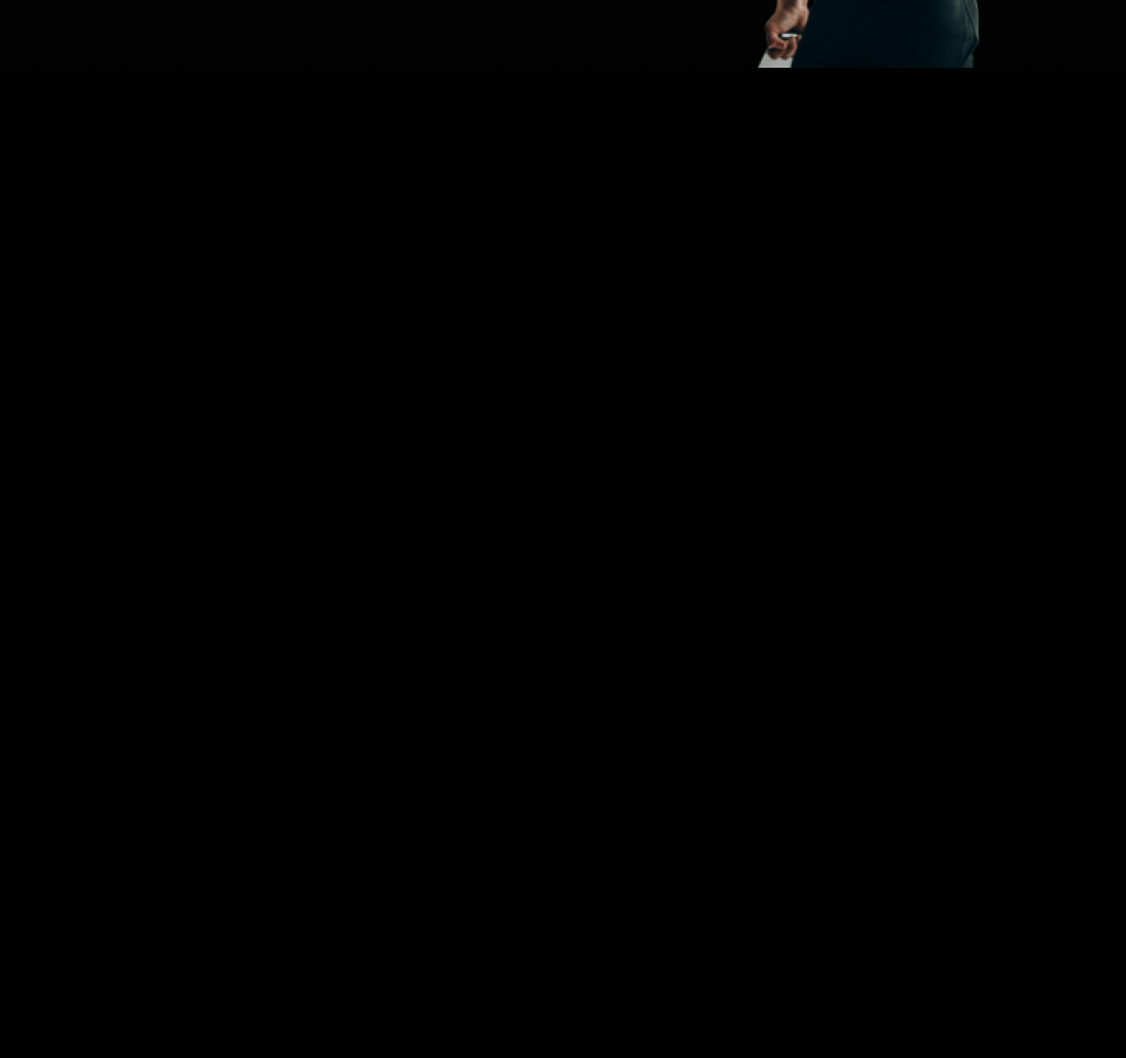
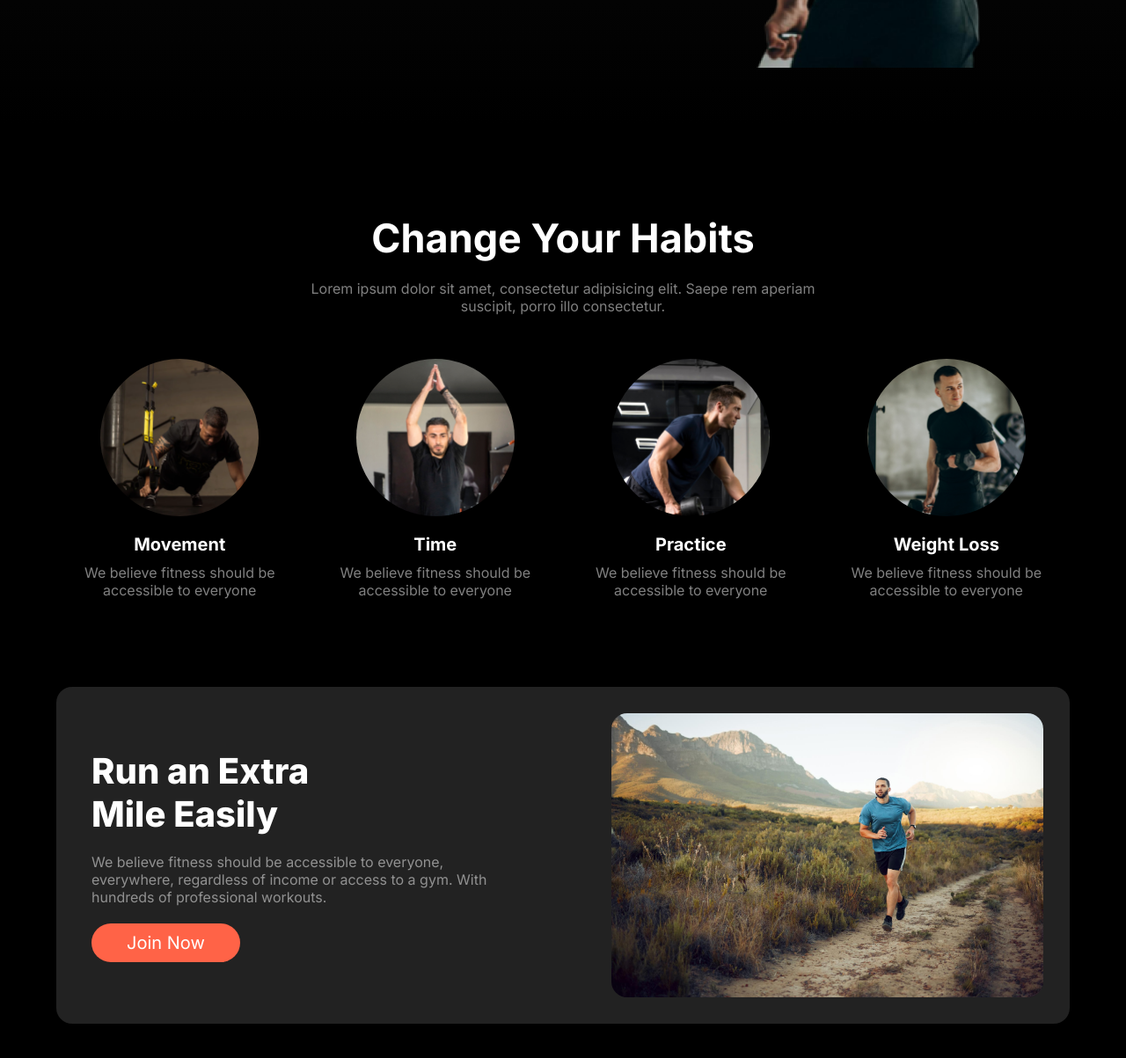
Before and after one commit to alaminarchie/assignment-02, a plain HTML site: page index.html in a window 1280 px wide. Shown: the part 657-1860 px from the top of the page at 88% size. Before the commit the page ends 804 px from the top, so only its background shows below. Drawn offline with Linux system fonts and the light colour scheme.

Commit message:
run section added but not resonsive

```diff
--- a/index.html
+++ b/index.html
@@ -60,5 +60,57 @@
         </div>
       </div>
     </header>
+    <main class="container">
+      <section>
+        <div class="section_title">
+          <h2>Change Your Habits</h2>
+          <p>
+            Lorem ipsum dolor sit amet, consectetur adipisicing elit. Saepe rem
+            aperiam suscipit, porro illo consectetur.
+          </p>
+        </div>
+        <div class="habits">
+          <div class="habit_item">
+            <img src="./images/image 3.png" alt="" />
+            <h4>Movement</h4>
+            <p>We believe fitness should be accessible to everyone</p>
+          </div>
+          <div class="habit_item">
+            <img src="./images/image 2.png" alt="" />
+            <h4>Time</h4>
+            <p>We believe fitness should be accessible to everyone</p>
+          </div>
+          <div class="habit_item">
+            <img src="./images/image 4.png" alt="" />
+            <h4>Practice</h4>
+            <p>We believe fitness should be accessible to everyone</p>
+          </div>
+          <div class="habit_item">
+            <img src="./images/image 5.png" alt="" />
+            <h4>Weight Loss</h4>
+            <p>We believe fitness should be accessible to everyone</p>
+          </div>
+        </div>
+      </section>
+      <section>
+        <div class="run_section">
+          <div class="run_content">
+            <h2>
+              Run an Extra <br />
+              Mile Easily
+            </h2>
+            <p>
+              We believe fitness should be accessible to everyone, everywhere,
+              regardless of income or access to a gym. With hundreds of
+              professional workouts.
+            </p>
+            <button class="btn_primary">Join Now</button>
+          </div>
+          <div class="run_img">
+            <img src="./images/run.jpg" alt="" />
+          </div>
+        </div>
+      </section>
+    </main>
   </body>
 </html>
--- a/style.css
+++ b/style.css
@@ -8,7 +8,11 @@
 body {
   background-color: #000000;
 }
+
 /* Common Style CSS */
+section {
+  margin: 100px 0;
+}
 .container {
   width: 90%;
   max-width: 1200px;
@@ -80,7 +84,6 @@ header {
   height: 5px;
   margin-bottom: 4px;
   background-color: #ffffff;
-  /* display: none; */
 }
 
 /* Banner Style CSS */
@@ -203,6 +206,9 @@ header {
     margin: 30px 0;
     font-size: 50px;
   }
+  .btn_primary {
+    margin-bottom: 10px;
+  }
   .banner_img img {
     width: 100%;
     margin-right: 0px;
@@ -219,3 +225,89 @@ header {
     bottom: 250px;
   }
 }
+/* Habits Style CSS */
+.section_title {
+  width: 600px;
+  margin: 0 auto;
+  text-align: center;
+  margin-bottom: 50px;
+}
+.section_title h2 {
+  font-size: 45px;
+  font-weight: 700;
+  color: #ffffff;
+  margin-bottom: 20px;
+}
+.section_title p {
+  font-size: 16px;
+  color: rgba(255, 255, 255, 0.5);
+}
+
+.habits {
+  /* background-color: #e5533c; */
+  display: flex;
+  justify-content: space-around;
+  align-items: center;
+  gap: 10px;
+}
+.habit_item {
+  display: flex;
+  flex-direction: column;
+  align-items: center;
+  justify-content: center;
+}
+.habit_item img {
+  width: 180px;
+  border-radius: 50%;
+  margin-bottom: 20px;
+}
+.habit_item h4 {
+  font-size: 20px;
+  color: #ffffff;
+  margin-bottom: 10px;
+}
+.habit_item p {
+  text-align: center;
+  font-size: 16px;
+  color: rgba(255, 255, 255, 0.5);
+}
+/* run */
+.run_section {
+  border-radius: 18px;
+  background: rgb(34, 34, 34);
+  display: flex;
+  justify-content: space-between;
+  align-items: center;
+  gap: 30px;
+}
+.run_content {
+  flex: 1;
+  padding: 40px;
+}
+.run_content h2 {
+  font-size: 40px;
+  font-weight: 800;
+  color: #ffffff;
+  margin-bottom: 20px;
+}
+.run_content p {
+  font-size: 16px;
+  color: rgba(255, 255, 255, 0.5);
+  margin-bottom: 20px;
+}
+.run_content .btn_primary {
+  padding: 10px 40px;
+  font-size: 20px;
+}
+.run_img {
+  flex: 1;
+  display: flex;
+  justify-content: center;
+  align-items: center;
+  padding: 30px;
+}
+
+.run_img img {
+  border-radius: 18px;
+  width: 100%;
+}
```
Also changed, not shown: font/Miami.ttf (deleted).
